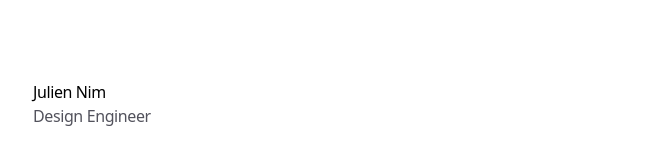
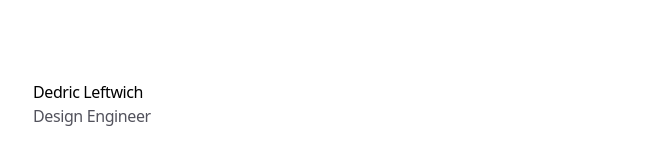
Before and after one commit to dedricl/personal_site, a Next.js app: page / in a window 1280 px wide. Shown: the top 164 px of the page, without its empty margins (303-975 px from the left). Built offline with nearby package versions, Linux system fonts and the light colour scheme.

Commit message:
Change Header name text

```diff
--- a/app/header.tsx
+++ b/app/header.tsx
@@ -1,13 +1,13 @@
-'use client'
-import { TextEffect } from '@/components/ui/text-effect'
-import Link from 'next/link'
+"use client";
+import { TextEffect } from "@/components/ui/text-effect";
+import Link from "next/link";
 
 export function Header() {
   return (
     <header className="mb-8 flex items-center justify-between">
       <div>
         <Link href="/" className="font-medium text-black dark:text-white">
-          Julien Nim
+          Dedric Leftwich
         </Link>
         <TextEffect
           as="p"
@@ -20,5 +20,5 @@ export function Header() {
         </TextEffect>
       </div>
     </header>
-  )
+  );
 }
```
